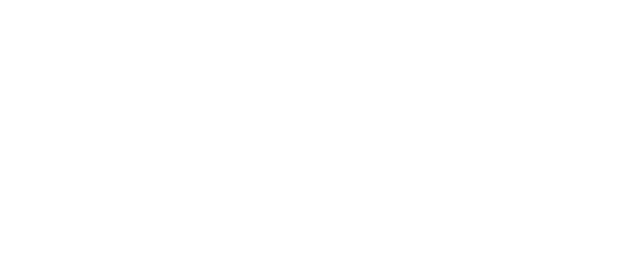
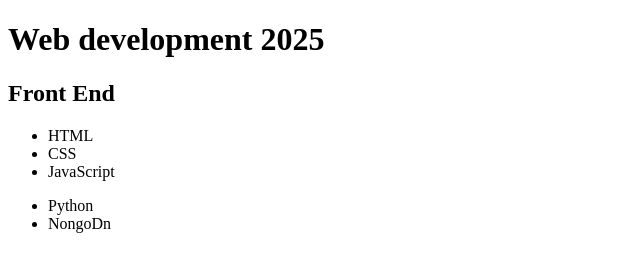
Before and after one commit to covmena08/webdev2025, a plain HTML site: page index.html in a window 1280 px wide. Shown: the whole page, without its empty margins (0-640 px from the left). Drawn offline with Linux system fonts and the light colour scheme.

Commit message:
Version 2

```diff
--- a/index.html
+++ b/index.html
@@ -4,6 +4,18 @@
         <title>Next Step</title>
 </head>
 <body>
-
+        <h1>Web development 2025</h1>
+        <div>
+            <h2>Front End</h2>
+            <ul>
+                <li>HTML</li>
+                <li>CSS</li>
+                <li>JavaScript</li>
+            </ul>
+            <ul>
+                <li>Python</li>
+                <li>NongoDn</li>
+            </ul>
+        </div>
 </body>
 </html>
--- a/src/script.js
+++ b/src/script.js
@@ -1 +1,2 @@
 console.log("Version 1");
+console.log("Version 2");
--- /dev/null
+++ b/style.css
@@ -0,0 +1,4 @@
+body{
+    color:aliceblue;
+    background-color: green;
+}
```
